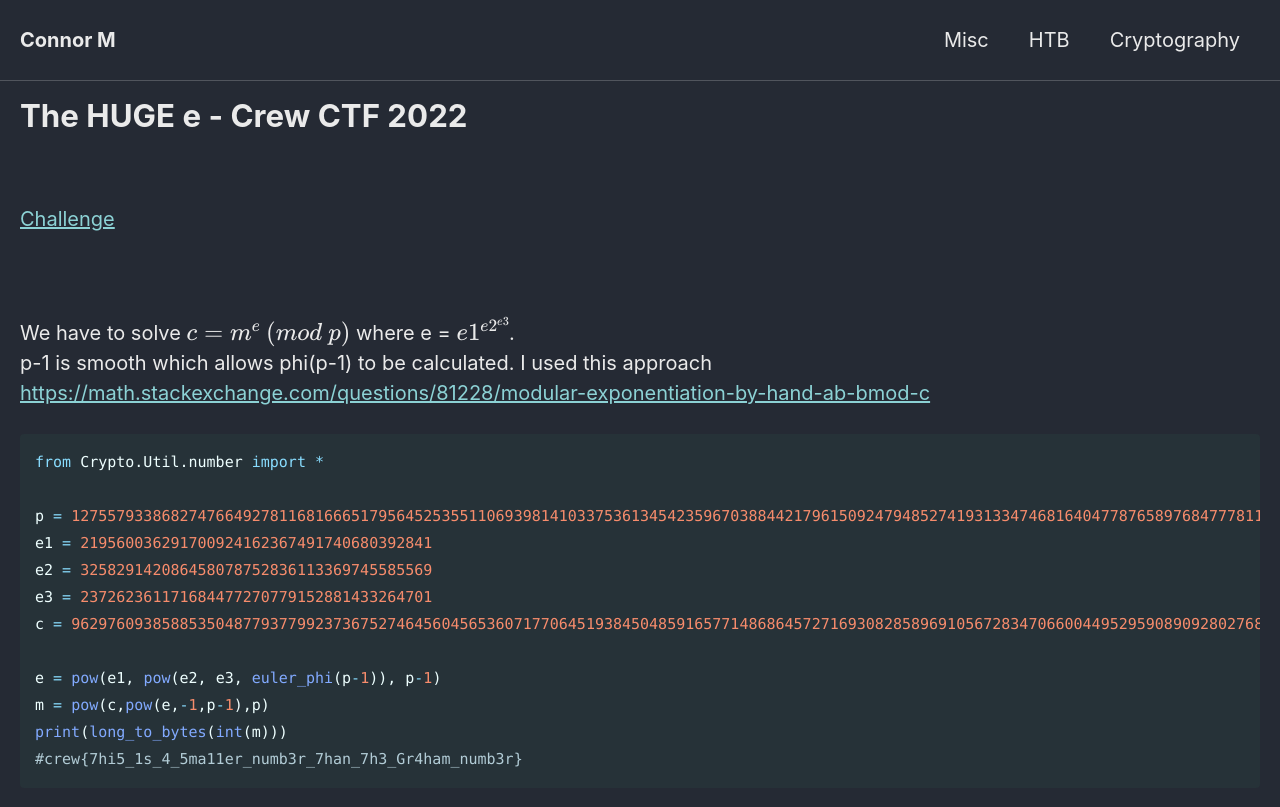
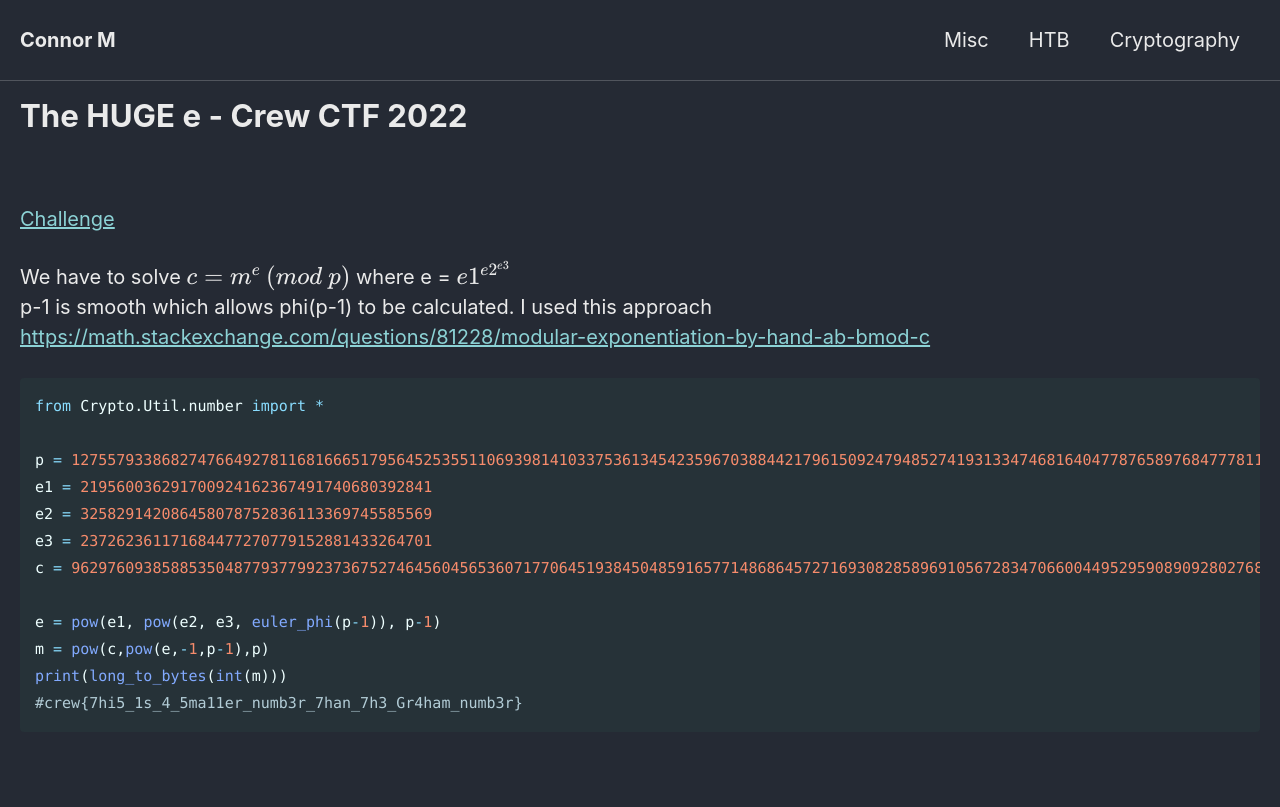
Before and after one commit to Connor-McCartney/Connor-McCartney.github.io, a Jekyll site: the page built from _pages/cryptography/other/the-HUGE-e-Crew-CTF-2022.md, in a window 1280 px wide. Shown: the top 807 px of the page. Built offline with Jekyll 4.4.1, drawn with Linux system fonts in a browser that asks for light colours; cached includes are drawn as plain includes.

Commit message:
Update the-HUGE-e-Crew-CTF-2022.md

```diff
--- a/_pages/cryptography/other/the-HUGE-e-Crew-CTF-2022.md
+++ b/_pages/cryptography/other/the-HUGE-e-Crew-CTF-2022.md
@@ -7,9 +7,7 @@ title: The HUGE e - Crew CTF 2022
 
 [Challenge](https://github.com/Connor-McCartney/CTF_Files/tree/main/2022/CrewCTF/the-HUGE-e)
 
-<br>
-
-We have to solve $$c = m^e \ (mod \ p)$$ where e = $$e1^{e2^{e3}}$$. <br>
+We have to solve $$c = m^e \ (mod \ p)$$ where e = $$e1^{e2^{e3}}$$ <br>
 p-1 is smooth which allows phi(p-1) to be calculated.
 I used this approach <https://math.stackexchange.com/questions/81228/modular-exponentiation-by-hand-ab-bmod-c>
 
```
